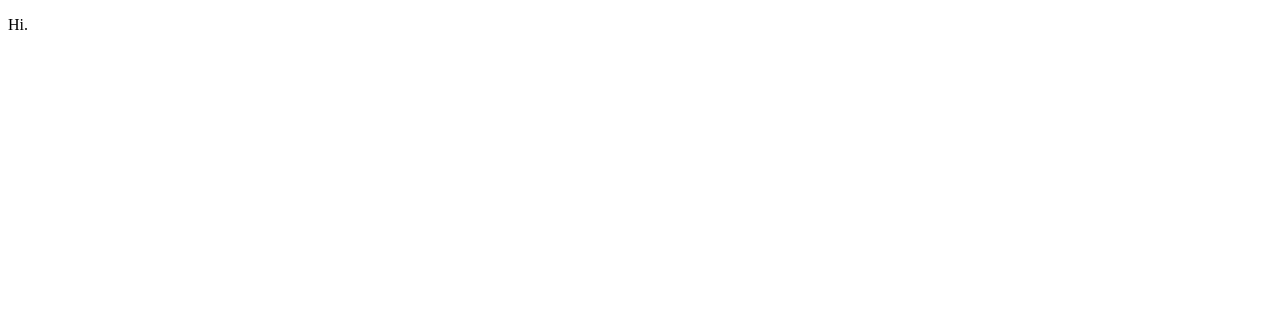
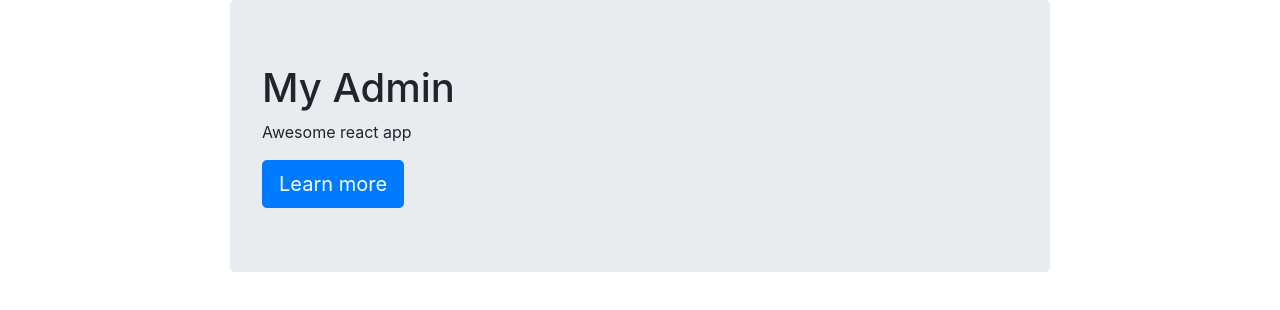
Before and after one commit to bborgesr/ubiquitous-octo-chainsaw-2, a React app: page / in a window 1280 px wide. Shown: the top 310 px of the page. Built offline with nearby package versions, Linux system fonts and the light colour scheme.

Commit message:
skeleton app

```diff
--- /dev/null
+++ b/src/components/App.js
@@ -0,0 +1,15 @@
+import React from "react";
+import { Route } from "react-router-dom";
+import HomePage from "./home/HomePage";
+import AboutPage from "./about/AboutPage";
+
+function App() {
+  return (
+    <div className="container-fluid">
+      <Route exact path="/" component={HomePage} />
+      <Route path="/about" component={AboutPage} />
+    </div>
+  );
+}
+
+export default App;
--- /dev/null
+++ b/src/components/about/AboutPage.js
@@ -0,0 +1,10 @@
+import React from "react";
+
+const AboutPage = () => (
+  <div>
+    <h2>About</h2>
+    <p>React, Redux, React Router and others!</p>
+  </div>
+);
+
+export default AboutPage;
--- /dev/null
+++ b/src/components/home/HomePage.js
@@ -0,0 +1,14 @@
+import React from "react";
+import { Link } from "react-router-dom";
+
+const HomePage = () => (
+  <div className="jumbotron">
+    <h1>My Admin</h1>
+    <p>Awesome react app</p>
+    <Link to="about" className="btn btn-primary btn-lg">
+      Learn more
+    </Link>
+  </div>
+);
+
+export default HomePage;
--- /dev/null
+++ b/src/index.css
@@ -0,0 +1,8 @@
+#app {
+  max-width: 850px;
+  margin: 0 auto;
+}
+
+nav {
+  padding: 20px 0;
+}
--- a/src/index.js
+++ b/src/index.js
@@ -1,8 +1,13 @@
 import React from "react";
 import { render } from "react-dom";
+import { BrowserRouter as Router } from "react-router-dom";
+import "bootstrap/dist/css/bootstrap.min.css";
+import App from "./components/App";
+import "./index.css";
 
-function Hi() {
-  return <p>Hi.</p>;
-}
-
-render(<Hi />, document.getElementById("app"));
+render(
+  <Router>
+    <App />
+  </Router>,
+  document.getElementById("app")
+);
```
